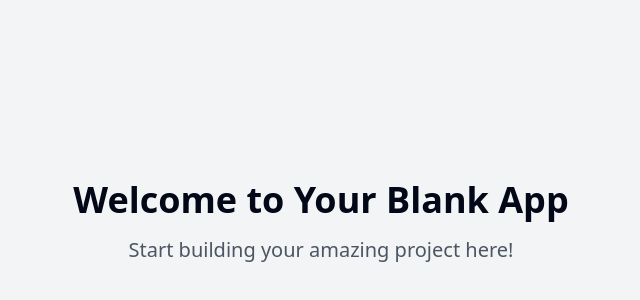
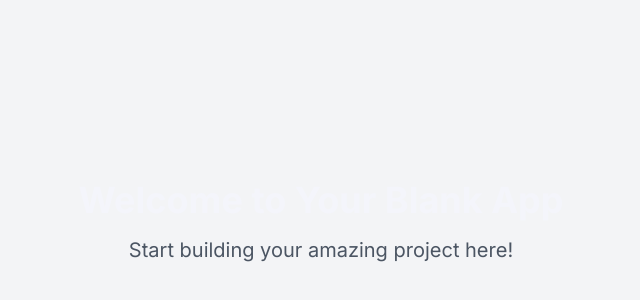
Before and after one commit to SadiqNaizam/mlo-a774-a306, a React (Vite) app: page / in a window 1280 px wide. Shown: the part 178-478 px from the top of the page, without its empty margins (319-959 px from the left). Built offline with nearby package versions, Linux system fonts and the light colour scheme.

Commit message:
Files generated: index.css

```diff
--- a/src/index.css
+++ b/src/index.css
@@ -1,92 +1,43 @@
+@import url('https://fonts.googleapis.com/css2?family=Inter:wght@400;500;600;700&display=swap');
+
 @tailwind base;
 @tailwind components;
 @tailwind utilities;
 
 @layer base {
   :root {
-    --background: 0 0% 100%;
-    --foreground: 222.2 84% 4.9%;
+    --background: 233 56% 20%; /* #171D4D */
+    --foreground: 228 43% 97%; /* #F3F4F9 */
 
-    --card: 0 0% 100%;
-    --card-foreground: 222.2 84% 4.9%;
+    --card: 0 0% 100%; /* #FFFFFF */
+    --card-foreground: 0 0% 0%; /* #000000 */
 
     --popover: 0 0% 100%;
-    --popover-foreground: 222.2 84% 4.9%;
+    --popover-foreground: 0 0% 0%;
 
-    --primary: 222.2 47.4% 11.2%;
-    --primary-foreground: 210 40% 98%;
+    --primary: 256 51% 55%; /* #7356C0 */
+    --primary-foreground: 0 0% 100%;
 
-    --secondary: 210 40% 96.1%;
-    --secondary-foreground: 222.2 47.4% 11.2%;
+    --secondary: 228 43% 97%; /* #F3F4F9 */
+    --secondary-foreground: 234 2% 42%; /* #6B6C6F */
 
-    --muted: 210 40% 96.1%;
-    --muted-foreground: 215.4 16.3% 46.9%;
+    --muted: 228 43% 97%;
+    --muted-foreground: 234 2% 42%;
 
-    --accent: 210 40% 96.1%;
-    --accent-foreground: 222.2 47.4% 11.2%;
+    --accent: 228 43% 97%;
+    --accent-foreground: 0 0% 0%;
 
-    --destructive: 0 84.2% 60.2%;
-    --destructive-foreground: 210 40% 98%;
+    --destructive: 0 93% 64%; /* #F94E4E */
+    --destructive-foreground: 0 0% 100%;
 
-    --border: 214.3 31.8% 91.4%;
-    --input: 214.3 31.8% 91.4%;
-    --ring: 222.2 84% 4.9%;
+    --border: 240 9% 91%; /* #E5E5EA */
+    --input: 240 9% 91%;
+    --ring: 256 51% 55%;
 
     --radius: 0.5rem;
 
-    --sidebar-background: 0 0% 98%;
-
-    --sidebar-foreground: 240 5.3% 26.1%;
-
-    --sidebar-primary: 240 5.9% 10%;
-
-    --sidebar-primary-foreground: 0 0% 98%;
-
-    --sidebar-accent: 240 4.8% 95.9%;
-
-    --sidebar-accent-foreground: 240 5.9% 10%;
-
-    --sidebar-border: 220 13% 91%;
-
-    --sidebar-ring: 217.2 91.2% 59.8%;
-  }
-
-  .dark {
-    --background: 222.2 84% 4.9%;
-    --foreground: 210 40% 98%;
-
-    --card: 222.2 84% 4.9%;
-    --card-foreground: 210 40% 98%;
-
-    --popover: 222.2 84% 4.9%;
-    --popover-foreground: 210 40% 98%;
-
-    --primary: 210 40% 98%;
-    --primary-foreground: 222.2 47.4% 11.2%;
-
-    --secondary: 217.2 32.6% 17.5%;
-    --secondary-foreground: 210 40% 98%;
-
-    --muted: 217.2 32.6% 17.5%;
-    --muted-foreground: 215 20.2% 65.1%;
-
-    --accent: 217.2 32.6% 17.5%;
-    --accent-foreground: 210 40% 98%;
-
-    --destructive: 0 62.8% 30.6%;
-    --destructive-foreground: 210 40% 98%;
-
-    --border: 217.2 32.6% 17.5%;
-    --input: 217.2 32.6% 17.5%;
-    --ring: 212.7 26.8% 83.9%;
-    --sidebar-background: 240 5.9% 10%;
-    --sidebar-foreground: 240 4.8% 95.9%;
-    --sidebar-primary: 224.3 76.3% 48%;
-    --sidebar-primary-foreground: 0 0% 100%;
-    --sidebar-accent: 240 3.7% 15.9%;
-    --sidebar-accent-foreground: 240 4.8% 95.9%;
-    --sidebar-border: 240 3.7% 15.9%;
-    --sidebar-ring: 217.2 91.2% 59.8%;
+    --sidebar: 235 33% 25%; /* #2A2F55 */
+    --sidebar-foreground: 228 43% 97%; /* #F3F4F9 */
   }
 }
 
@@ -97,5 +48,6 @@
 
   body {
     @apply bg-background text-foreground;
+    font-family: 'Inter', system-ui, sans-serif;
   }
 }
```
